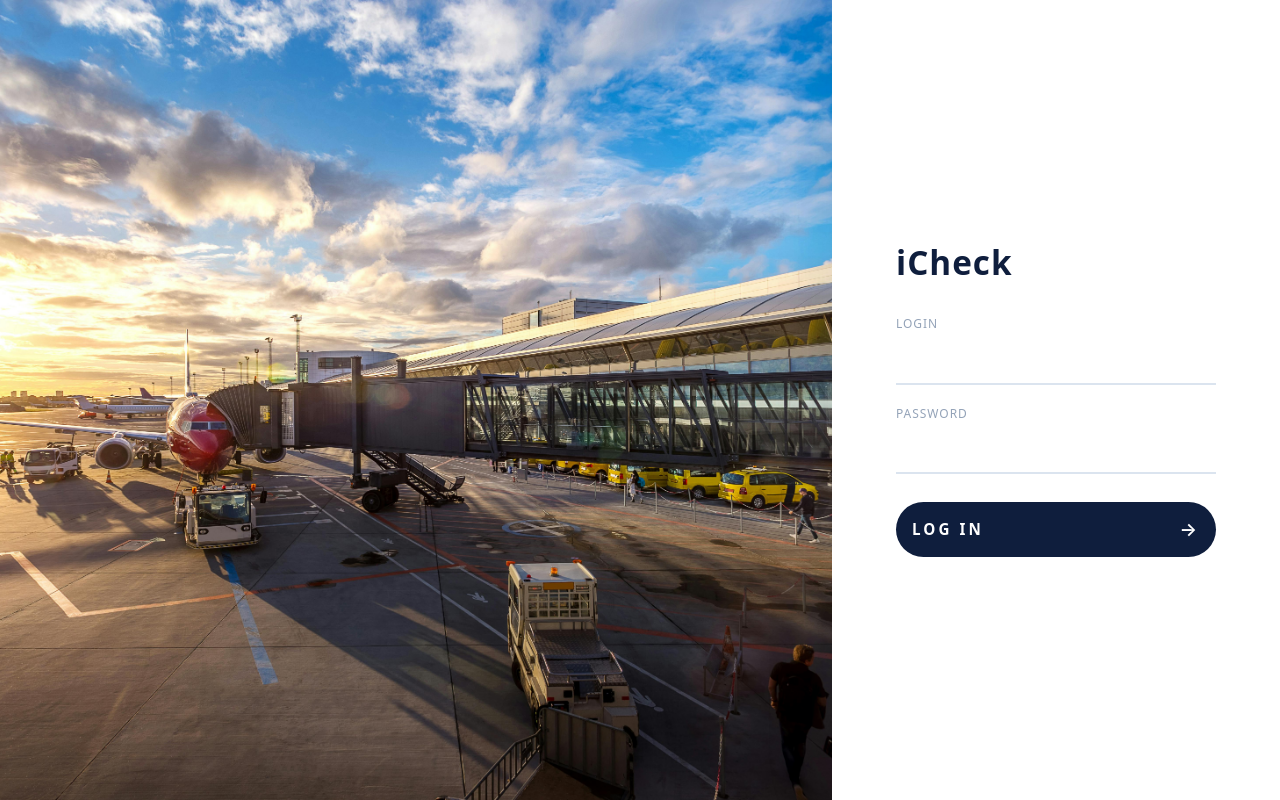
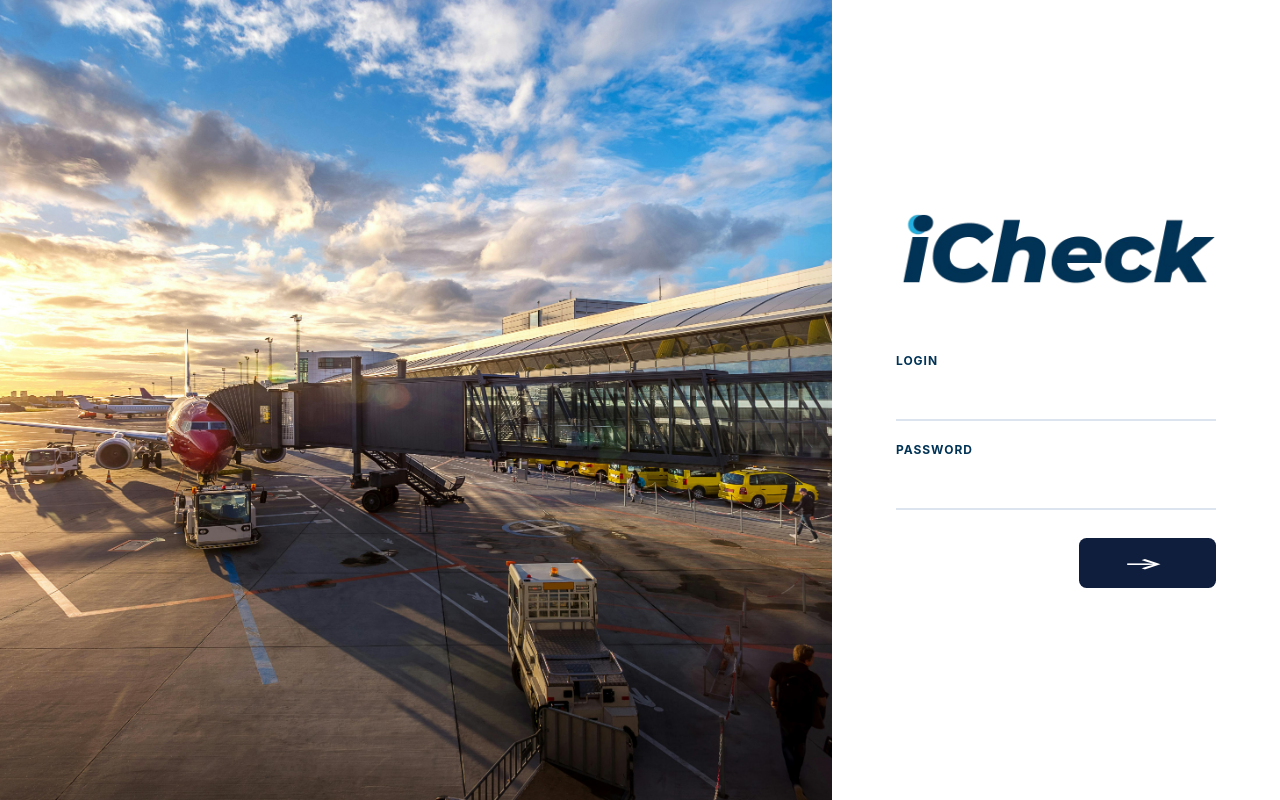
Before and after one commit to wiktorlb/iCheckClient, a React (Create React App) app: page /login in a window 1280 px wide. Built offline with nearby package versions, Linux system fonts and the light colour scheme.

Commit message:
LoginForm and FlightBoard improved

```diff
--- a/src/components/LoginForm.js
+++ b/src/components/LoginForm.js
@@ -2,6 +2,9 @@ import React, { useState } from 'react';
 import axiosInstance from '../api/axiosConfig';
 import { jwtDecode } from 'jwt-decode';
 import "./style.css";
+
+
+const logo = `${process.env.PUBLIC_URL}/iCheckLogo.png`;
 
 const LoginForm = ({ onLogin }) => {
   const [username, setUsername] = useState('');
@@ -41,6 +44,7 @@ const LoginForm = ({ onLogin }) => {
   };
 
   return (
+
     <div className="login-page">
       {loading && (
         <div className="loading-screen">
@@ -50,7 +54,9 @@ const LoginForm = ({ onLogin }) => {
       <div className="hero-image" style={{ backgroundImage: "url('/loginPicture.jpg')" }} />
       <div className="auth-panel">
         <div className="auth-content">
-          <h1 className="brand-logo">iCheck</h1>
+          <div className="brand-logo-login-container">
+          <img src={logo} alt="iCheck logo" className="brand-logo-login" />
+          </div>
           <form onSubmit={handleLogin} className="auth-form">
             <label className="auth-field">
               <span>Login</span>
@@ -70,10 +76,11 @@ const LoginForm = ({ onLogin }) => {
                 required
               />
             </label>
-            <button type="submit" className="auth-button" disabled={loading}>
-              <span>Log in</span>
+            <div className="auth-button-container">
+              <button type="submit" className="auth-button-submit auth-button" disabled={loading}>
               <span className="arrow">→</span>
             </button>
+            </div>
           </form>
           {errorMessage && <p className="auth-error">{errorMessage}</p>}
         </div>
--- a/src/components/flightBoard/FlightBoard.js
+++ b/src/components/flightBoard/FlightBoard.js
@@ -8,7 +8,7 @@ import {
   Trash2,
   UploadCloud,
   ChevronRight,
-  ChevronLeft,
+  ArrowLeft,
   Pencil,
   Shield,
 } from 'lucide-react';
@@ -302,43 +302,22 @@ const FlightBoard = () => {
         </div>
       )}
 
-      {!isAdminPanel && canEdit && (
-        <div className="edit-mode-banner">
-          <div className="edit-mode-left">
-            <Shield size={20} />
-            <div>
-              <p>Tryb edycji dla ShiftLeader/Admin</p>
-              <small>Włącz tryb edycji, aby dodawać loty, pasażerów lub zmieniać status.</small>
-            </div>
-          </div>
-          <button
-            type="button"
-            className={`ghost-action ${uiEditMode ? 'active' : ''}`}
-            onClick={() => setUiEditMode((prev) => !prev)}
-          >
-            {uiEditMode ? 'Zakończ edycję' : 'Wejdź w tryb edycji'}
-          </button>
-        </div>
-      )}
-
       <main className="flightboard-main">
         {!isAdminPanel ? (
           <>
             <div className="flightboard-top">
               <div>
-                <h1>Flight Board</h1>
-                <p>Zarządzaj bieżącymi lotami i przełącz się do widoku pasażerów jednym kliknięciem.</p>
-              </div>
-              <div className="flightboard-right">
                 {canEdit && (
                   <button
                     type="button"
                     className="admin-panel-btn"
                     onClick={toggleAdminPanel}
                   >
-                    Panel administracyjny
+                    Admin Panel
                   </button>
                 )}
+              </div>
+              <div className="flightboard-right">
                 <div className="date-filter">
                   <label htmlFor="date">Filter by date</label>
                   <input
@@ -477,15 +456,18 @@ const FlightBoard = () => {
         ) : (
           <div className="admin-panel">
             <div className="admin-head">
-              <div>
+              <div className="admin-head-left">
+                <button
+                  type="button"
+                  className="topbar-back admin-panel-back"
+                  onClick={toggleAdminPanel}
+                >
+                  <ArrowLeft size={20} />
+                </button>
                 <h1>Panel administracyjny</h1>
                 <p>Zarządzanie lotami i systemem</p>
               </div>
               <div className="admin-head-actions">
-                <button type="button" className="admin-panel-btn active" onClick={toggleAdminPanel}>
-                  <ChevronLeft size={18} />
-                  Powrót do tablicy
-                </button>
                 <Link to="/add-flight" className="primary-action outline">
                   + Dodaj lot
                 </Link>
--- a/src/components/flightBoard/style.css
+++ b/src/components/flightBoard/style.css
@@ -627,10 +627,20 @@ input[type="date"]:focus {
   flex-wrap: wrap;
 }
 
+.admin-head-left {
+  display: flex;
+  align-items: center;
+  gap: 0.75rem;
+}
+
 .admin-head-actions {
   display: flex;
   gap: 0.75rem;
   align-items: center;
+}
+
+.admin-panel-back {
+  padding: 0.25rem;
 }
 
 .back-link {
--- a/src/components/header/Header.js
+++ b/src/components/header/Header.js
@@ -1,10 +1,12 @@
 import React, { useEffect, useMemo, useState } from 'react';
 import { useNavigate, useLocation } from 'react-router-dom';
-import { ArrowLeft, RefreshCw, LogOut, PlaneTakeoff, Users } from 'lucide-react';
+import { ArrowLeft, RefreshCw, LogOut, Users } from 'lucide-react';
+
 import axiosInstance from '../../api/axiosConfig';
-import logo from './iCheckLogo.png';
+import './style.css';
 
-import './style.css';
+const logo = `${process.env.PUBLIC_URL}/iCheckLogo.png`;
+
 
 const Header = ({ onLogout }) => {
   const navigate = useNavigate();
--- a/src/components/style.css
+++ b/src/components/style.css
@@ -19,7 +19,7 @@ body {
 }
 
 .auth-panel {
-  width: min(35%, 480px);
+  width: min(35%, 35em);
   min-width: 320px;
   background: #fff;
   display: flex;
@@ -45,6 +45,15 @@ body {
   letter-spacing: 0.03em;
 }
 
+.brand-logo-login-container{
+  display: flex;
+  justify-content: center;
+  margin-bottom: 2em;
+}
+.brand-logo-login {
+  width: 20em;;
+}
+
 .auth-form {
   display: flex;
   flex-direction: column;
@@ -61,6 +70,12 @@ body {
   color: #94a3b8;
 }
 
+.auth-field span {
+  font-family: 'Inter', 'Segoe UI', system-ui, -apple-system, sans-serif;
+  font-weight: bold;
+  color: #013356;
+}
+
 .auth-field input {
   border: none;
   border-bottom: 2px solid #dbe4ef;
@@ -74,7 +89,16 @@ body {
   outline: none;
   border-color: #0f1e3d;
 }
-
+.auth-button-container {
+  display: flex;
+  justify-content: right;
+}
+.auth-button-submit {
+  width: 9em;
+    display: flex !important;
+    justify-content: center !important;
+    border-radius: .5em !important;
+}
 .auth-button {
   margin-top: 0.5rem;
   border: none;
@@ -95,7 +119,8 @@ body {
 }
 
 .auth-button .arrow {
-  font-size: 1.15rem;
+font-size: 1em;
+  transform: scaleX(3);
 }
 
 .auth-button:hover {
```
Also changed, not shown: public/iCheckLogo.png (renamed from src/components/header/iCheckLogo.png).
